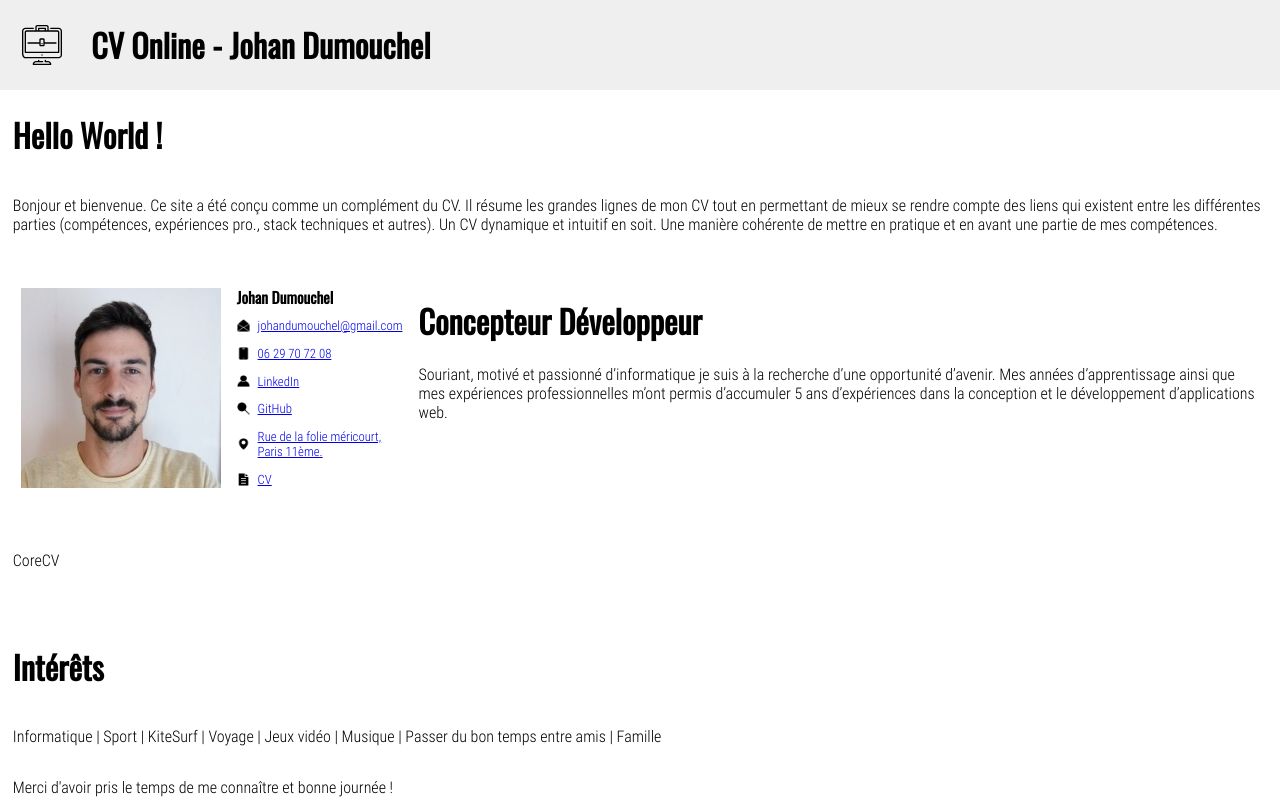
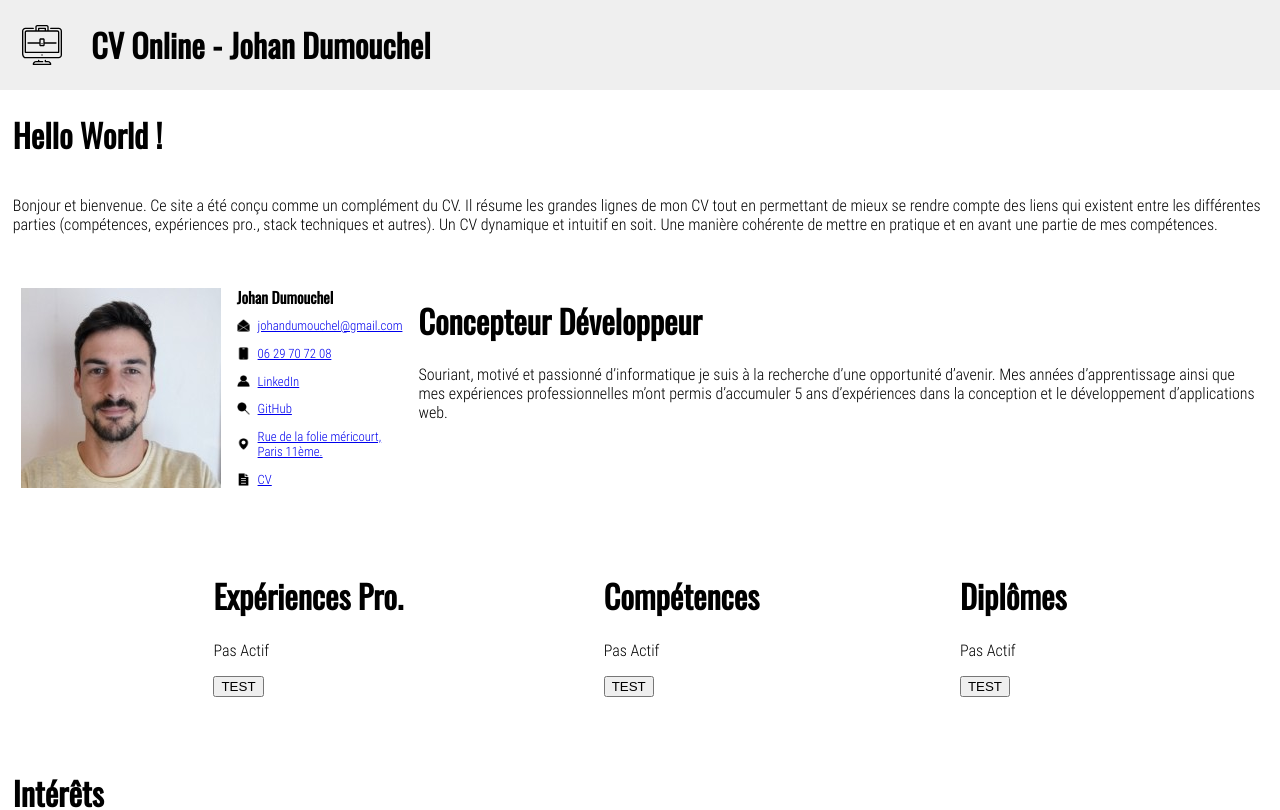
Before and after one commit to JohanDumouchel/cv-online, a React (Create React App) app: page / in a window 1280 px wide. Shown: the top 810 px of the page. Built offline with nearby package versions, Linux system fonts and the light colour scheme.

Commit message:
Add Jobs data and CoreCVItems component for test

```diff
--- a/src/App.scss
+++ b/src/App.scss
@@ -96,6 +96,16 @@ $mediaSS: 300px;
     flex-direction: column;
   }
 
+  // CoreCV
+  .core-cv {
+    flex-wrap: wrap;
+    justify-content: space-evenly;
+    .actif{
+      width: 100%;
+      order: -1;
+    }
+  }
+
   // Footer
   .footer {
     background-color: #efefef;
--- a/src/CoreCV.js
+++ b/src/CoreCV.js
@@ -1,17 +1,142 @@
 import React, { Component } from 'react';
 
-class CoreCV extends Component {
-
+class CoreCVITem extends Component {
   constructor(props){
     super(props);
+  }
 
+  render(){
+    const Txt = this.props.actif ? 'Actif' : 'Pas Actif';
+    const actif = this.props.actif ? 'actif' : '';
+    return(
+      <div className={actif}>
+        <h1>
+          {this.props.coreTxt.title}
+        </h1>
+        <p>{Txt}</p>
+        <div>
+          {}
+        </div>
+        <button onClick={this.props.onClick}>
+          TEST
+        </button>
+      </div>
+    );
+  }
+}
+
+class CoreCV extends Component {
+  constructor(props){
+    super(props);
+    this.handleClick = this.handleClick.bind(this);
+    this.state = {
+      activeSection:null,
+    }
+  }
+
+  handleClick(section){
+    let activeSection = this.state.activeSection === section ? null : section;
+    this.setState({
+      activeSection: activeSection,
+    });
   }
 
   render(){
     return(
-      <div className="container"> CoreCV </div>
+      <div className="container core-cv">
+        <CoreCVITem
+          actif={(this.state.activeSection === 'job')}
+          coreTxt={{title:'Expériences Pro.',jobs:Jobs}}
+          onClick={() => {this.handleClick('job')}}/>
+        <CoreCVITem
+          actif={(this.state.activeSection === 'skill')}
+          coreTxt={{title:'Compétences'}}
+          onClick={() => {this.handleClick('skill')}}/>
+        <CoreCVITem
+          actif={(this.state.activeSection === 'degree')}
+          coreTxt={{title:'Diplômes'}}
+          onClick={() => {this.handleClick('degree')}}/>
+      </div>
     );
   }
 }
 
+const Jobs = [
+  {
+    title : "Développeur Full Stack - IN'LI - 11/17 - 11/19",
+    skills : [
+      "Conception et développement de solutions applicatives pour de la gestion interne.",
+      "Développement d'outils d'administration",
+      "Mise en production d'application sous divers environnement.",
+      "Maintenance et évolution d'un parc applicatif de gestion interne.",
+      "Gestion de projet sous la méthode SCRUM.",
+    ],
+    env : [
+      "Windows","Azure","SLQ Server","Visual Studio","AzureDevOps","CentOS","Git",
+    ],
+    langage : [
+      "C#","Javascript","php 7","Css","Html","PowerShell","Transact-SQL",
+    ],
+    framework : [
+      "ASP.Net MVC","ASP.Net Web Application","Dynamics CRM","JQuery","FullCalendar JS","Bootstrap",
+    ],
+    degree : null,
+  },
+  {
+    title : "Développeur Full Stack - Paris Habitat - 11/15 - 11/17",
+    skills : [
+      "Conception et développement d'applications web de gestion interne sous Dynamic CRM.",
+      "Création de plugin C# pour ce même progiciel.",
+      "Gestion de projet sous la méthode SCRUM.",
+    ],
+    env : [
+      "Windows","Dynamics CRM","Visual Studio","Git",
+    ],
+    langage : [
+      "C#","Javascript","Css","Html","PowerShell","Transact-SQL",
+    ],
+    framework : [
+      "Dynamics CRM","JQuery",
+    ],
+    degree : "Expert en système d’information - ESMTI Next Formation, Paris - 2017",
+  },
+  {
+    title : "Développeur Back-end - Sotravo - 11/14 - 10/15",
+    skills : [
+      "Conception d'API",
+      "Refonte d’applications internes",
+      "Maintenance et évolution d’API REST",
+      "Gestion de projet sous la méthode Agile (inspiré de SCRUM)",
+    ],
+    env : [
+      "Windows","CentOS","Debian","Git","Sublime Text","NetBean",
+    ],
+    langage : [
+      "Php 5","Html","Css","Less","SQL",
+    ],
+    framework : [
+      "Symfony 3","JQuery","Bootstrap",
+    ],
+    degree : "Concepteur développeur de système d’information - ESMTI Next Formation, Paris - 2015",
+  },
+  {
+    title : "Développeur junior - Le conseil informatique - 10/12 - 10/13",
+    skills : [
+      "Conception et développement d'applications avec WinDev 14.",
+      "Rédaction de cahier des charges.",
+      "Intégration Web",
+    ],
+    env : [
+      "Windows","WinDev 14","SAGE Compta", "SAGE Bâtigest",
+    ],
+    langage : [
+      "Html","Css","Access","WLangage",
+    ],
+    framework : [
+      "JQuery", "WinDev 14",
+    ],
+    degree : "BTS SIO - ISIO, Paris - 2014",
+  }
+]
+
 export default CoreCV ;
```
